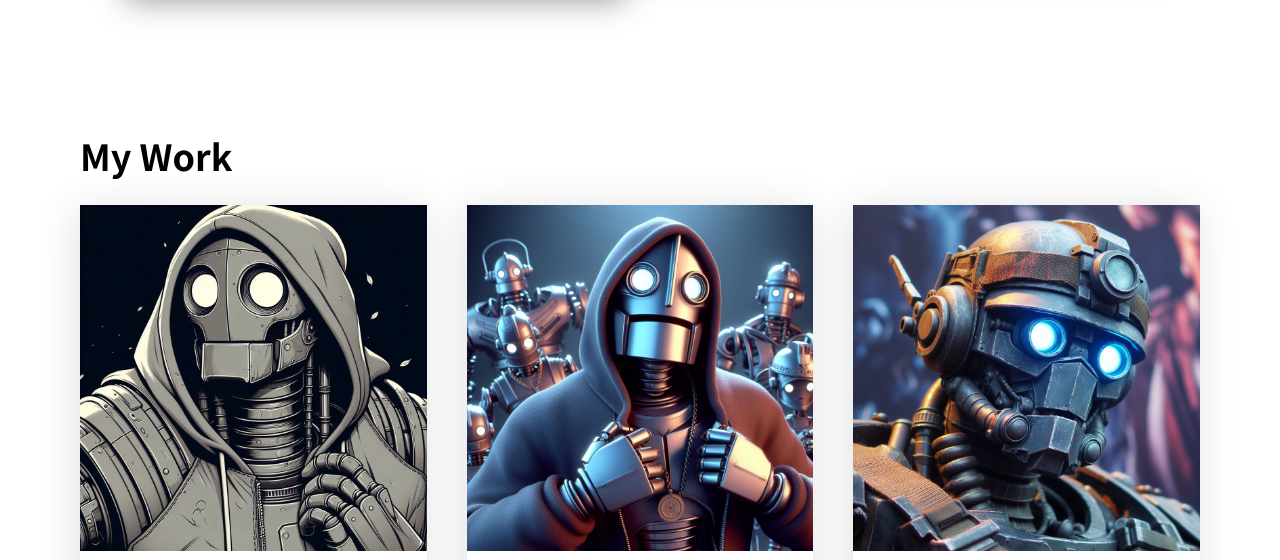
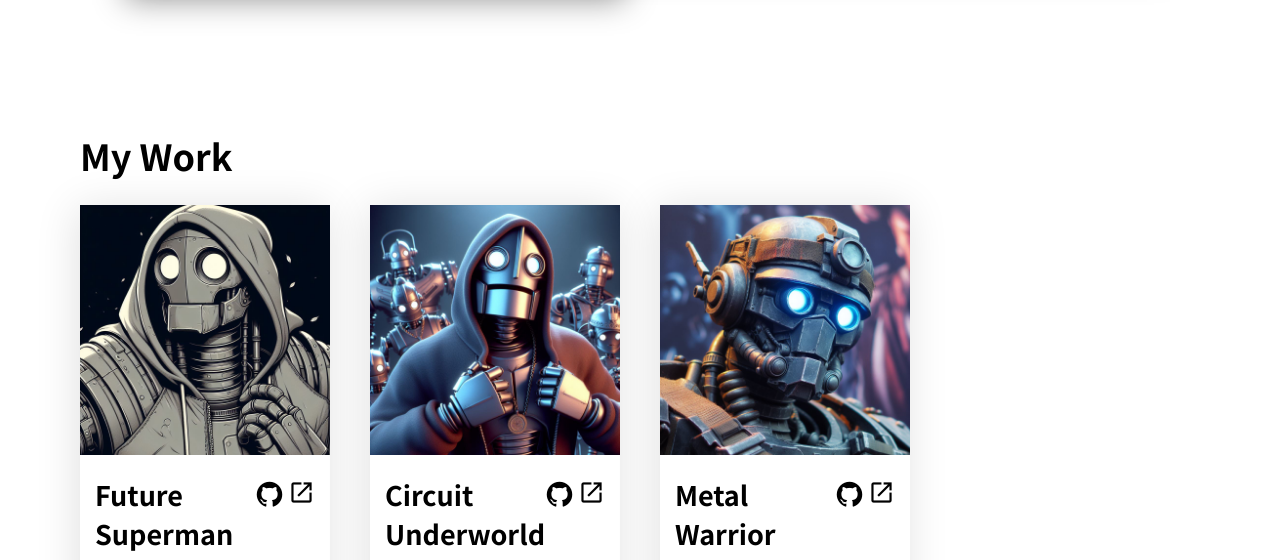
Before and after one commit to aj-abdujabborov/odin-responsive-homepage, a website built with webpack: page src/index.html in a window 1280 px wide. Shown: the part 686-1246 px from the top of the page. Built offline with nearby package versions, Linux system fonts and the light colour scheme.

Commit message:
Auto-fill grid (rather than auto-fit)

```diff
--- a/src/styles/layout/_my-work.scss
+++ b/src/styles/layout/_my-work.scss
@@ -7,7 +7,7 @@
 .grid-container {
   display: grid;
   grid-template-columns: repeat(
-    auto-fit,
+    auto-fill,
     minmax(breakpts.$min-grid-card-width, 1fr)
   );
   gap: breakpts.$grid-gap;
```
Also changed, not shown: src/styles/index.scss (+0 -8 lines).
